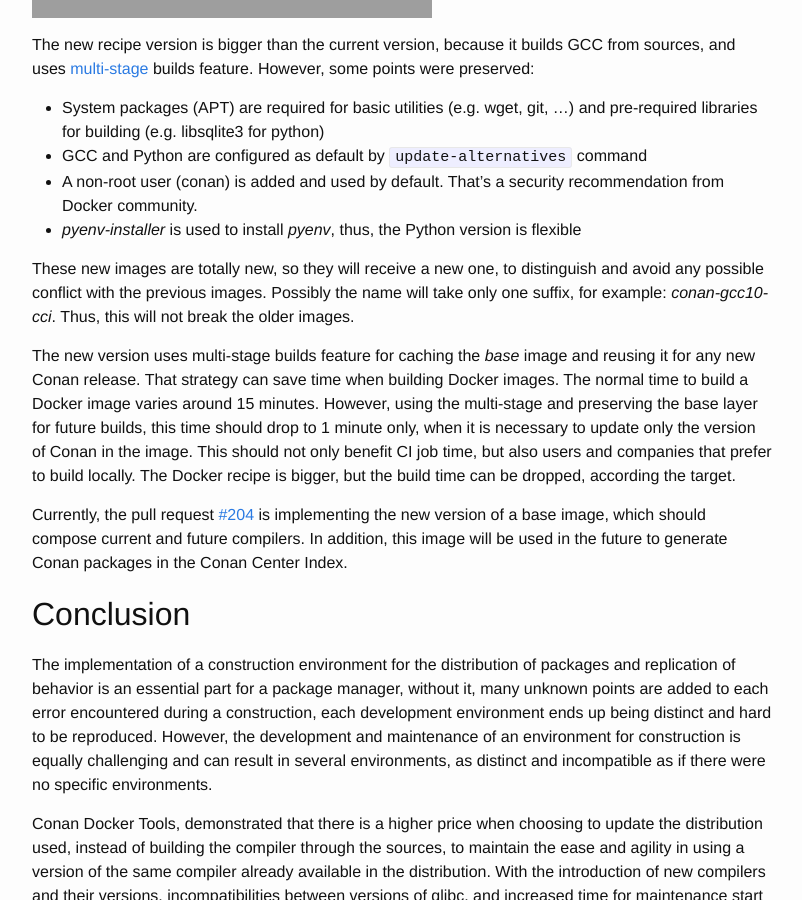
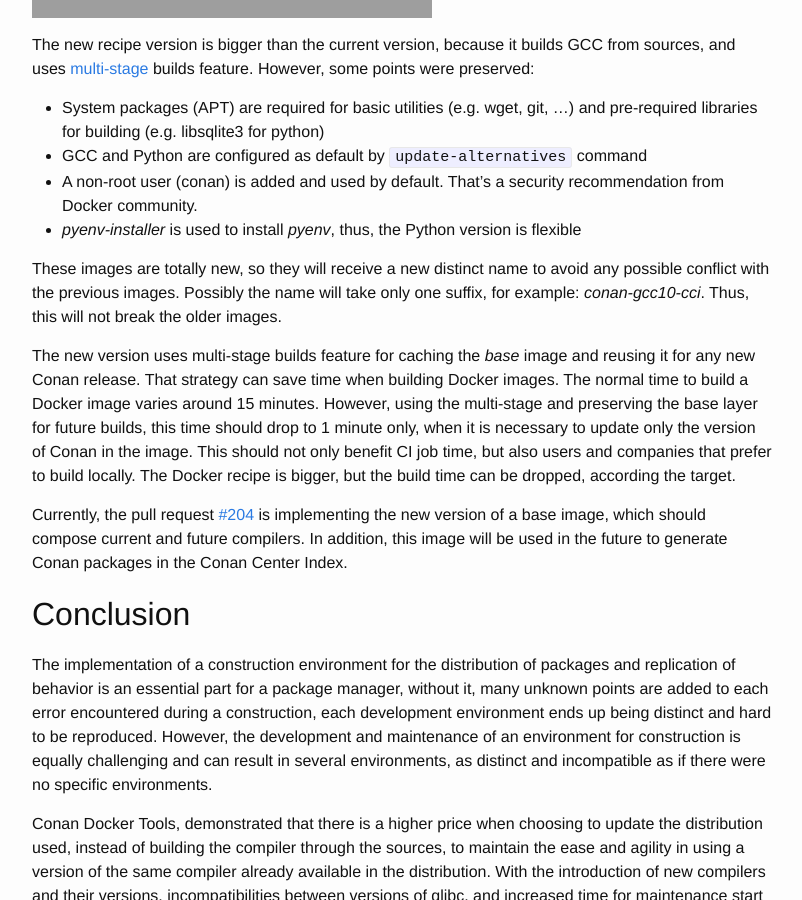
Before and after one commit to conan-io/conan-io.github.io, a Jekyll site: the page built from _posts/2020-06-04-Conan-Docker-Images.markdown, in a window 1280 px wide and 900 px high, scrolled down 2608 px. Shown: the whole window, without its empty margins (238-1040 px from the left). Built offline with Jekyll 4.4.1, drawn with Linux system fonts in a browser that asks for light colours; comment, search, counter and statistics services are not loaded.

Commit message:
Avoid same word in multiple points
Co-authored-by: Daniel <danimanzaneque@gmail.com>

```diff
--- a/_posts/2020-06-04-Conan-Docker-Images.markdown
+++ b/_posts/2020-06-04-Conan-Docker-Images.markdown
@@ -50,7 +50,7 @@ The new recipe version is bigger than the current version, because it builds GCC
 - A non-root user (conan) is added and used by default. That's a security recommendation from Docker community.
 - *pyenv-installer* is used to install *pyenv*, thus, the Python version is flexible
 
-These new images are totally new, so they will receive a new one, to distinguish and avoid any possible conflict with the previous images. Possibly the name will take only one suffix, for example: *conan-gcc10-cci*. Thus, this will not break the older images.
+These images are totally new, so they will receive a new distinct name to avoid any possible conflict with the previous images. Possibly the name will take only one suffix, for example: *conan-gcc10-cci*. Thus, this will not break the older images.
 
 The new version uses multi-stage builds feature for caching the *base* image and reusing it for any new Conan release. That strategy can save time when building Docker images. The normal time to build a Docker image varies around 15 minutes. However, using the multi-stage and preserving the base layer for future builds, this time should drop to 1 minute only, when it is necessary to update only the version of Conan in the image. This should not only benefit CI job time, but also users and companies that prefer to build locally. The Docker recipe is bigger, but the build time can be dropped, according the target.
 
```
